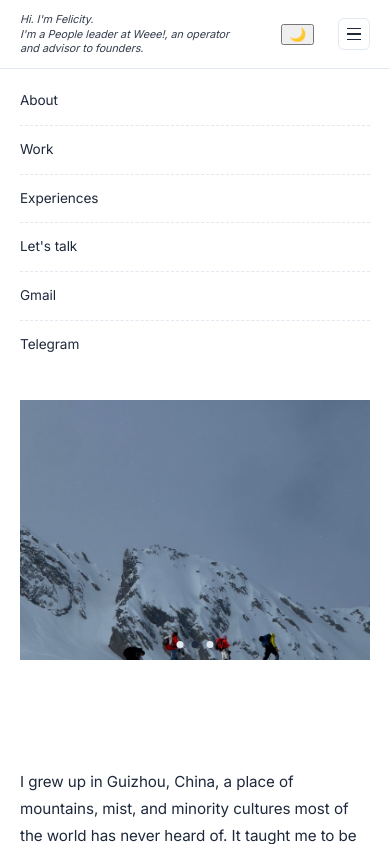
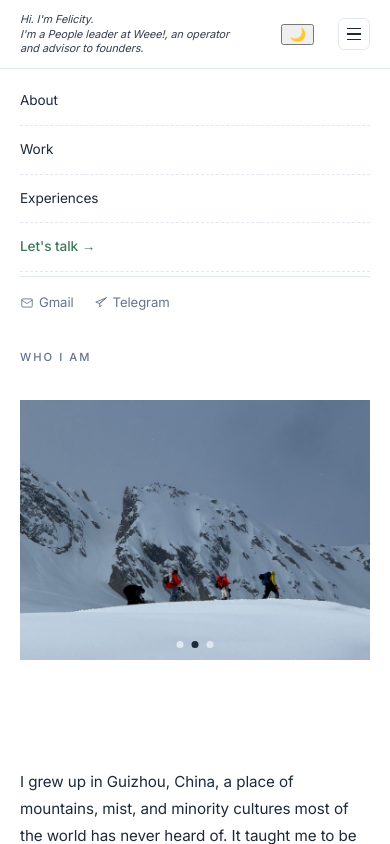
Before and after one commit to fel-nobot/feiweb, a Next.js app: page / in a window 390 px wide. Both pictures are taken after a click on the button "Menu". Shown: the top 844 px of the page. Built offline with nearby package versions, Linux system fonts and the light colour scheme.

Commit message:
Fix portrait2 crop, mobile nav sheet layout

```diff
--- a/app/globals.css
+++ b/app/globals.css
@@ -152,6 +152,28 @@ a { color: inherit; text-decoration: none; }
   color: var(--fg);
 }
 .sheetlink:last-child { border-bottom: none; }
+
+.sheetlink--cta {
+  color: var(--green);
+  font-weight: 500;
+  border-bottom: 1px dashed var(--border);
+}
+
+.sheet-contacts {
+  display: flex;
+  gap: 1.25rem;
+  padding: 0.875rem 0 0.25rem;
+  margin-top: 0.25rem;
+  border-top: 1px solid var(--border);
+}
+.sheet-contact-link {
+  display: inline-flex;
+  align-items: center;
+  gap: 5px;
+  font-size: 0.82rem;
+  color: var(--muted);
+}
+.sheet-contact-link:hover { color: var(--fg); }
 
 @media (min-width: 900px) {
   .nav-links { display: flex !important; }
--- a/app/page.tsx
+++ b/app/page.tsx
@@ -78,9 +78,11 @@ export default function HomePage() {
             <Link href="#who" className="sheetlink" onClick={() => setMenuOpen(false)}>About</Link>
             <Link href="#work" className="sheetlink" onClick={() => setMenuOpen(false)}>Work</Link>
             <Link href="/story" className="sheetlink" onClick={() => setMenuOpen(false)}>Experiences</Link>
-            <a href="https://t.me/felyang_bot" className="sheetlink" target="_blank" rel="noopener noreferrer" onClick={() => setMenuOpen(false)}>Let's talk</a>
-            <a href="mailto:felyqz@gmail.com" className="sheetlink" onClick={() => setMenuOpen(false)}>Gmail</a>
-            <a href="https://t.me/felyang_bot" className="sheetlink" target="_blank" rel="noopener noreferrer" onClick={() => setMenuOpen(false)}>Telegram</a>
+            <a href="https://t.me/felyang_bot" className="sheetlink sheetlink--cta" target="_blank" rel="noopener noreferrer" onClick={() => setMenuOpen(false)}>Let's talk →</a>
+            <div className="sheet-contacts">
+              <a href="mailto:felyqz@gmail.com" className="sheet-contact-link" onClick={() => setMenuOpen(false)}><GmailIcon /> Gmail</a>
+              <a href="https://t.me/felyang_bot" className="sheet-contact-link" target="_blank" rel="noopener noreferrer" onClick={() => setMenuOpen(false)}><TelegramIcon /> Telegram</a>
+            </div>
           </div>
         )}
       </header>
--- a/components/PhotoCarousel.tsx
+++ b/components/PhotoCarousel.tsx
@@ -4,7 +4,7 @@ import Image from "next/image";
 
 const IMAGES: { src: string; position: string }[] = [
   { src: "/portrait1.jpg", position: "center 35%" },
-  { src: "/portrait2.jpg", position: "center 20%" },
+  { src: "/portrait2.jpg", position: "center center" },
   { src: "/portrait3.jpg", position: "center 50%" },
 ];
 
```
